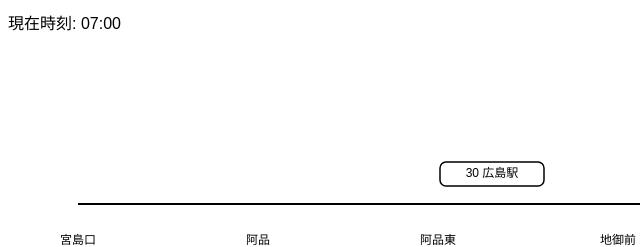
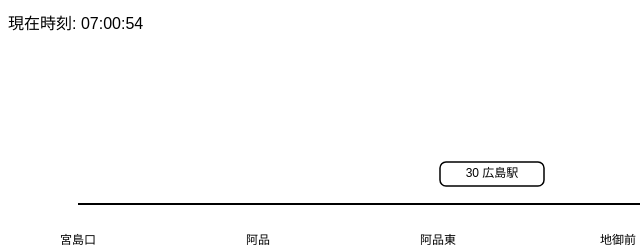
Before and after one commit to kawaharu7478-prog/hiroden-timetable, a plain HTML site: page index.html in a window 1280 px wide. Shown: the top 247 px of the page, 2-642 px from the left. Drawn offline with nearby package versions, Linux system fonts and the light colour scheme.

Commit message:
Update index.html

```diff
--- a/index.html
+++ b/index.html
@@ -51,7 +51,7 @@
 
     const height = 400;
     const paddingLeft = 80, paddingRight = 80;
-    const stationGap = 180; // ★ 駅間隔を広めに設定
+    const stationGap = 180; // 駅間隔
     const svgWidth = paddingLeft + paddingRight + (stations.length - 1) * stationGap;
 
     const svg = d3.select("#chart")
@@ -91,8 +91,8 @@
     // 現在時刻表示
     function updateTimeDisplay() {
       const now = new Date();
-      document.getElementById("current-time").textContent =
-        "現在時刻: " + now.toTimeString().slice(0, 5);
+      const timeStr = now.toLocaleTimeString("ja-JP", {hour: "2-digit", minute: "2-digit", second: "2-digit"});
+      document.getElementById("current-time").textContent = "現在時刻: " + timeStr;
     }
     setInterval(updateTimeDisplay, 1000);
     updateTimeDisplay();
@@ -104,18 +104,18 @@
       header: true,
       complete: (res) => {
         console.log("CSV loaded:", res.data);
-        handleParsed(res.data, res.meta.fields);
+        handleParsed(res.data);
       }
     });
 
-    function handleParsed(data, fields) {
+    function handleParsed(data) {
       const trains = data.map(row => {
         const timesMs = stations.map(st => {
           const t = row[st];
           return t ? hhmmToMs(t) : null;
         });
         return {
-          id: row.train_id,
+          id: Number(row.train_id),
           name: row.train_name,
           direction: row.direction,
           timesMs
```
